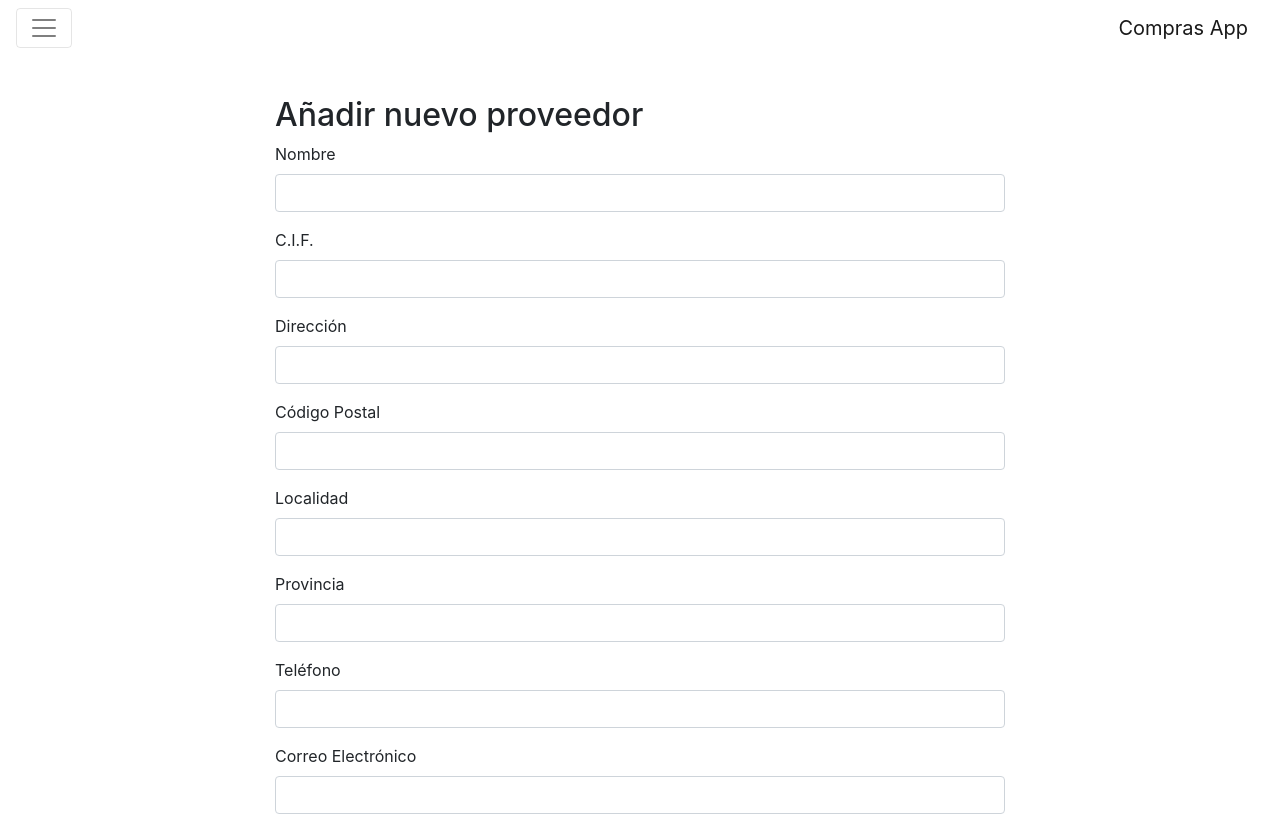
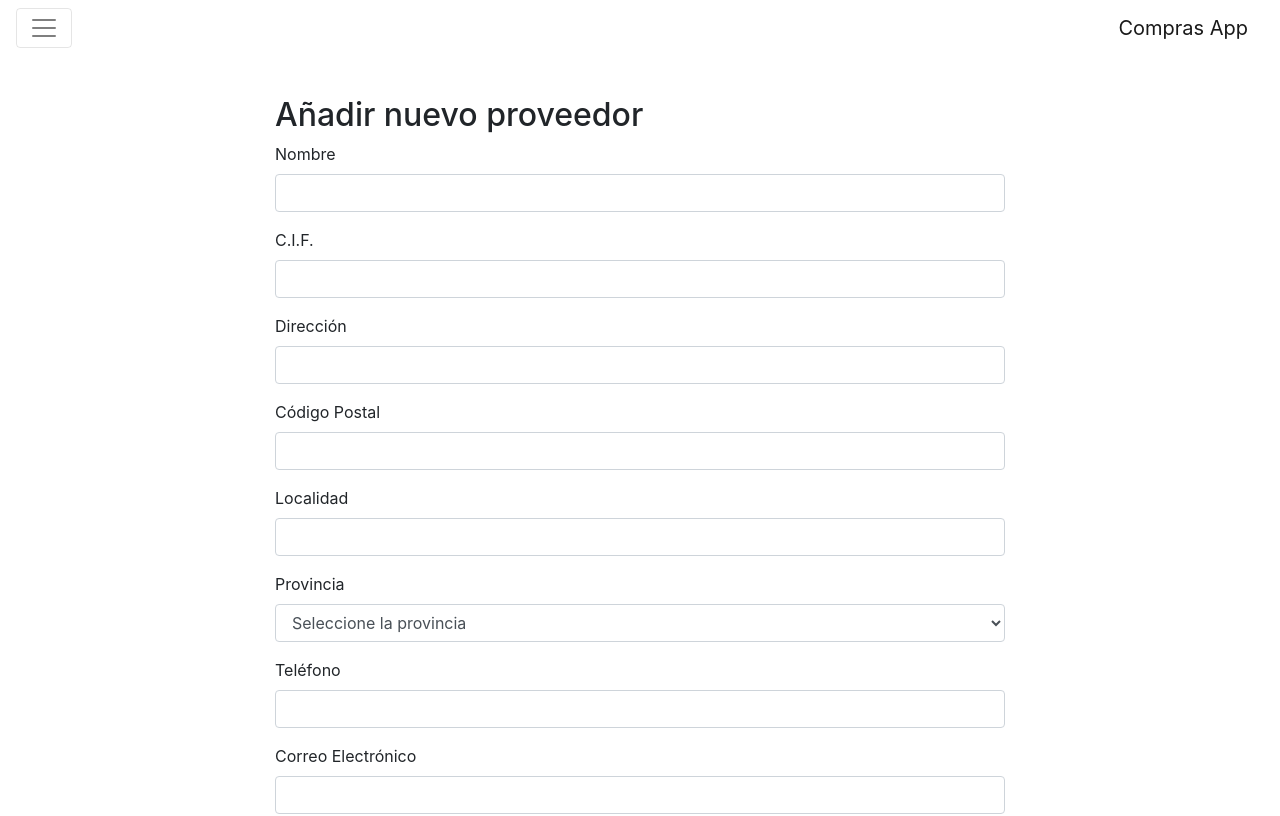
Before and after one commit to JMVasquezR/Tutorial-Angular-creacion-servicio, an Angular app: page /addprovee in a window 1280 px wide. Shown: the top 816 px of the page. Built offline with nearby package versions, Linux system fonts and the light colour scheme.

Commit message:
Se creo un select option que carga de un array de string

```diff
--- a/src/app/proveedores/addprovee/addprovee.component.html
+++ b/src/app/proveedores/addprovee/addprovee.component.html
@@ -25,7 +25,11 @@
       </div>
       <div class="form-group">
         <label>Provincia</label>
-        <input type="text" class="form-control" id="provincia" name="provincia" ngModel>
+        <select class="form-control" id="provincia" name="provincia" ngModel>
+          <option value="">Seleccione la provincia</option>
+          <option *ngFor="let provincia of provincias" [value]="provincia">{{provincia}}</option>
+        </select>
+        <!--<input type="text" class="form-control" id="provincia" name="provincia" ngModel>-->
       </div>
       <div class="form-group">
         <label>Teléfono</label>
--- a/src/app/proveedores/addprovee/addprovee.component.ts
+++ b/src/app/proveedores/addprovee/addprovee.component.ts
@@ -11,6 +11,7 @@ export class AddproveeComponent implements OnInit {
   @ViewChild('formpro') formpro: NgForm;
 
   proveedor: any;
+  provincias: string[] = ['Ayacucho', 'Lima', 'Tarapoto', 'Cajamarca', 'Iquitos', 'Piura'];
 
   constructor() {
     this.proveedor = {
```
